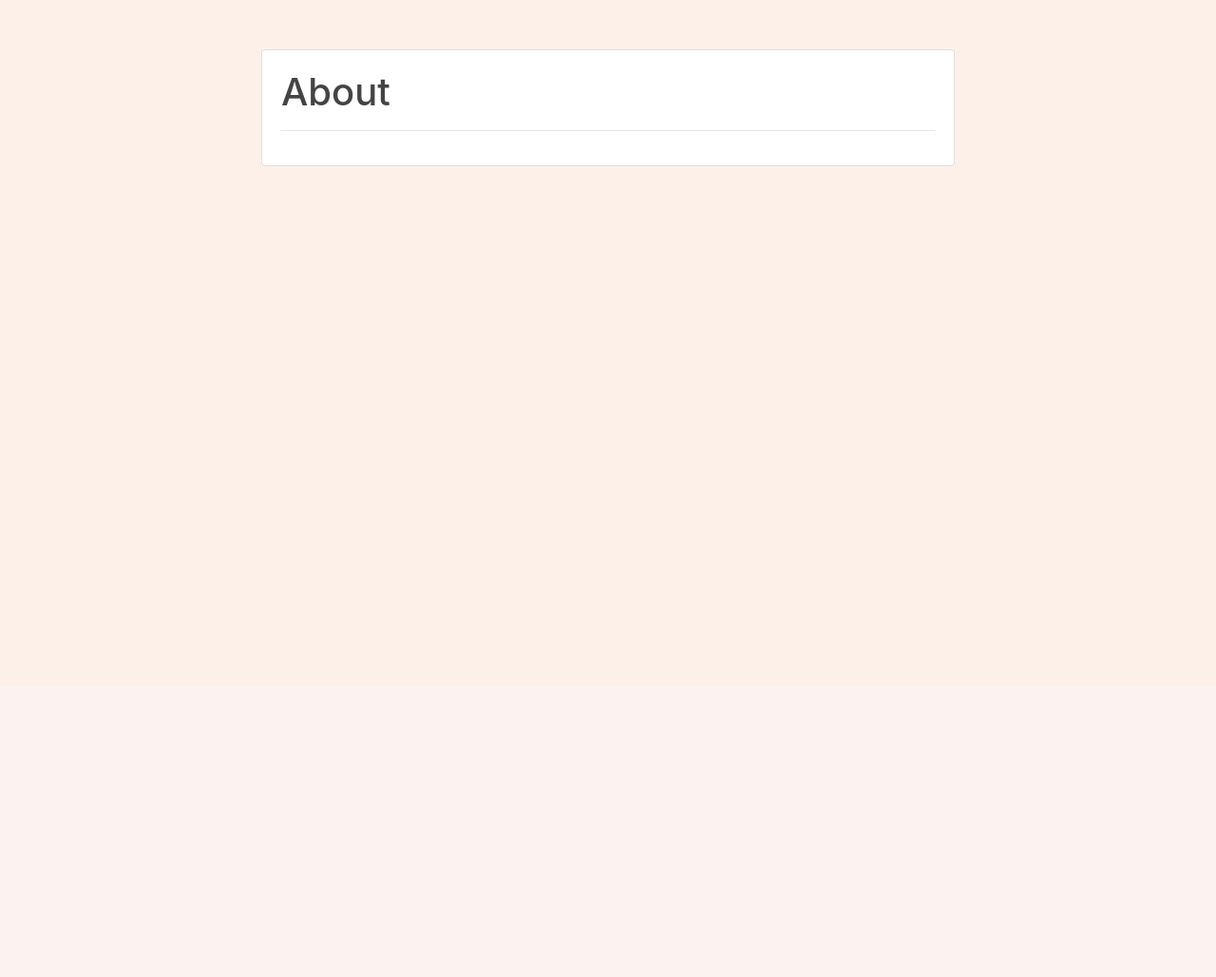
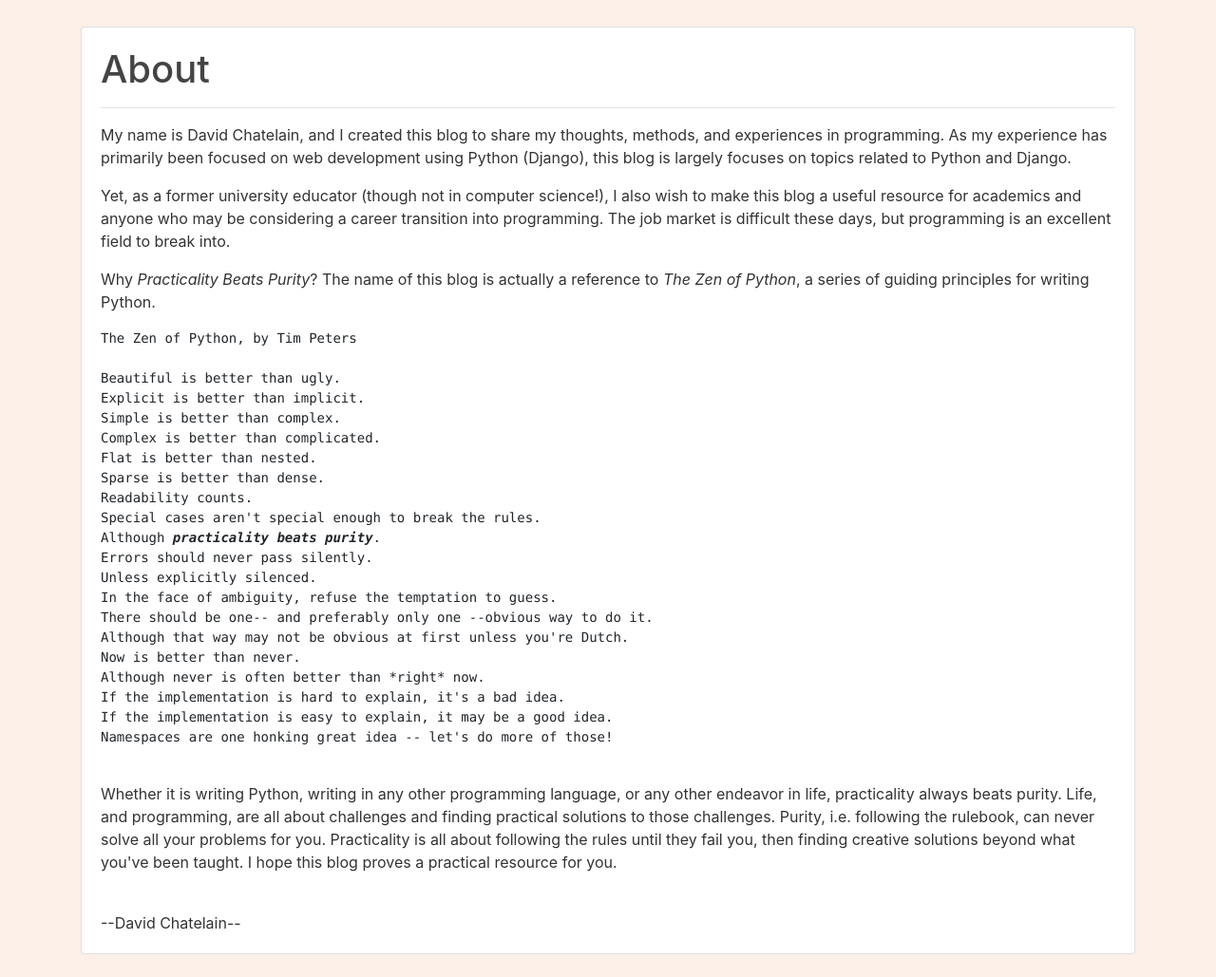
Before and after one commit to davidchat/my_blog, a Django app: page /about/ in a window 1280 px wide. Shown: the part 77-1106 px from the top of the page at 95% size. Before the commit the page ends 252 px from the top, so only its background shows below. Run offline with Django 3.2, Linux system fonts and the light colour scheme; some libraries are stand-ins or nearby versions.

Commit message:
Wrote About page content

```diff
--- a/blog/templates/blog/about.html
+++ b/blog/templates/blog/about.html
@@ -5,16 +5,60 @@
 
 {% block content %}
 <div class="container">
-	<div class="row mt-4">
-		<div class="col-lg-8 mx-auto">
-			<article class="mt-4">
+	<div class="row">
+		<div class="col-lg mx-auto">
+			<article class="mt-4 mb-4">
 				<div class="row">
 					<div class="col-lg">
 						<div class="card">
 							<div class="card-body">
 								<h1 class="card-title">About</h1>
 								<hr />
-								<p class="card-text"></p>
+								<p class="card-text">
+									My name is David Chatelain, and I created this blog to share my thoughts, methods, and experiences in programming.
+									As my experience has primarily been focused on web development using Python (Django), this blog is largely focuses on topics related to Python and Django.
+								</p>
+								<p class="card-text">
+									Yet, as a former university educator (though not in computer science!), I also wish to make this blog a useful resource for academics and anyone who may be considering a career transition into programming.
+									The job market is difficult these days, but programming is an excellent field to break into.
+								</p>
+								<p class="card-text">
+									Why <em>Practicality Beats Purity</em>? The name of this blog is actually a reference to <em>The Zen of Python</em>, a series of guiding principles for writing Python.
+								</p>
+								<pre class="card-text">
+The Zen of Python, by Tim Peters
+
+Beautiful is better than ugly.
+Explicit is better than implicit.
+Simple is better than complex.
+Complex is better than complicated.
+Flat is better than nested.
+Sparse is better than dense.
+Readability counts.
+Special cases aren't special enough to break the rules.
+Although <strong><em>practicality beats purity</em></strong>.
+Errors should never pass silently.
+Unless explicitly silenced.
+In the face of ambiguity, refuse the temptation to guess.
+There should be one-- and preferably only one --obvious way to do it.
+Although that way may not be obvious at first unless you're Dutch.
+Now is better than never.
+Although never is often better than *right* now.
+If the implementation is hard to explain, it's a bad idea.
+If the implementation is easy to explain, it may be a good idea.
+Namespaces are one honking great idea -- let's do more of those!
+								</pre>
+								<p class="card-text">
+									Whether it is writing Python, writing in any other programming language, or any other endeavor in life, practicality always beats purity.
+									Life, and programming, are all about challenges and finding practical solutions to those challenges.
+									Purity, i.e. following the rulebook, can never solve all your problems for you.
+									Practicality is all about following the rules until they fail you, then finding creative solutions beyond what you've been taught.
+									I hope this blog proves a practical resource for you.
+								</p>
+								<br />
+								<p class="card-text">
+									--David Chatelain--
+								</p>
 							</div>
 						</div>
 					</div>
@@ -23,4 +67,6 @@
 		</div>
 	</div>
 </div>
+<br />
+<br />
 {% endblock content %}
```
